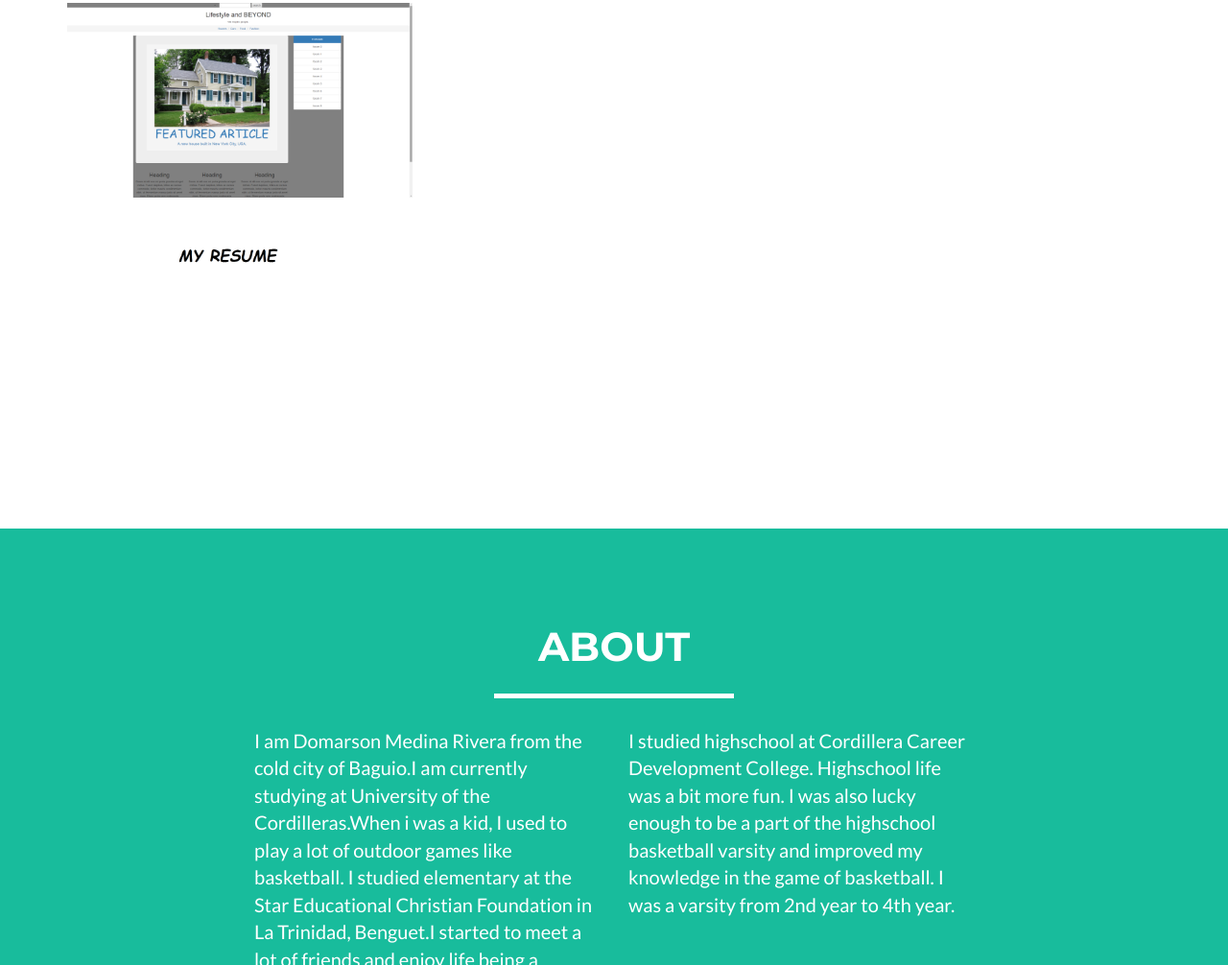
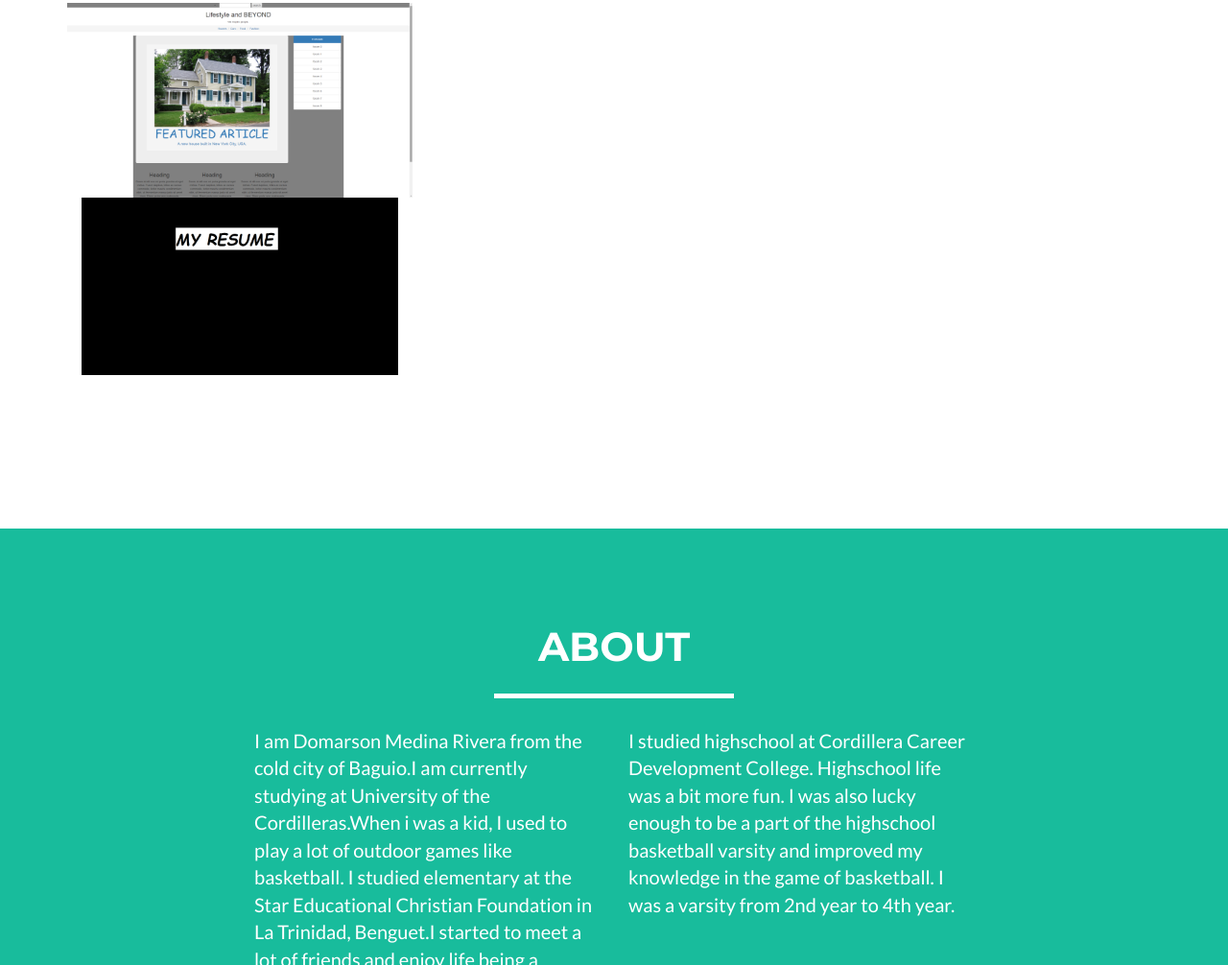
Before and after one commit to domarsonrivera/doms.github.io, a website: page index.html in a window 1280 px wide. Shown: the part 949-1955 px from the top of the page at 96% size. Drawn offline with nearby package versions, Linux system fonts and the light colour scheme.

Commit message:
Update index.html

```diff
--- a/index.html
+++ b/index.html
@@ -110,7 +110,7 @@
                             </div>
                        </div>
                         </div>
-                        <img src="resumee.png" class="img-responsive" alt="">
+                        <img src="rresume.png" class="img-responsive" alt="">
                     </a>
                     </div>
                 </div>
```
